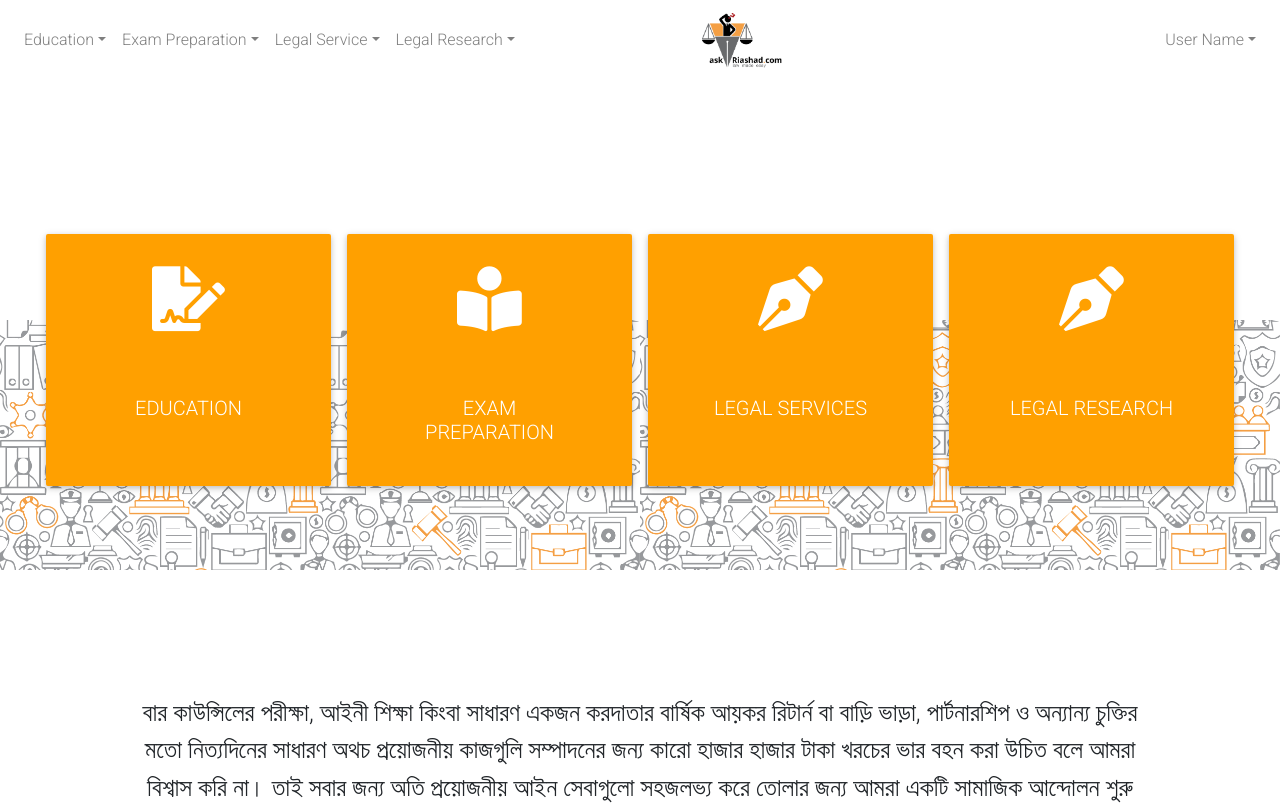
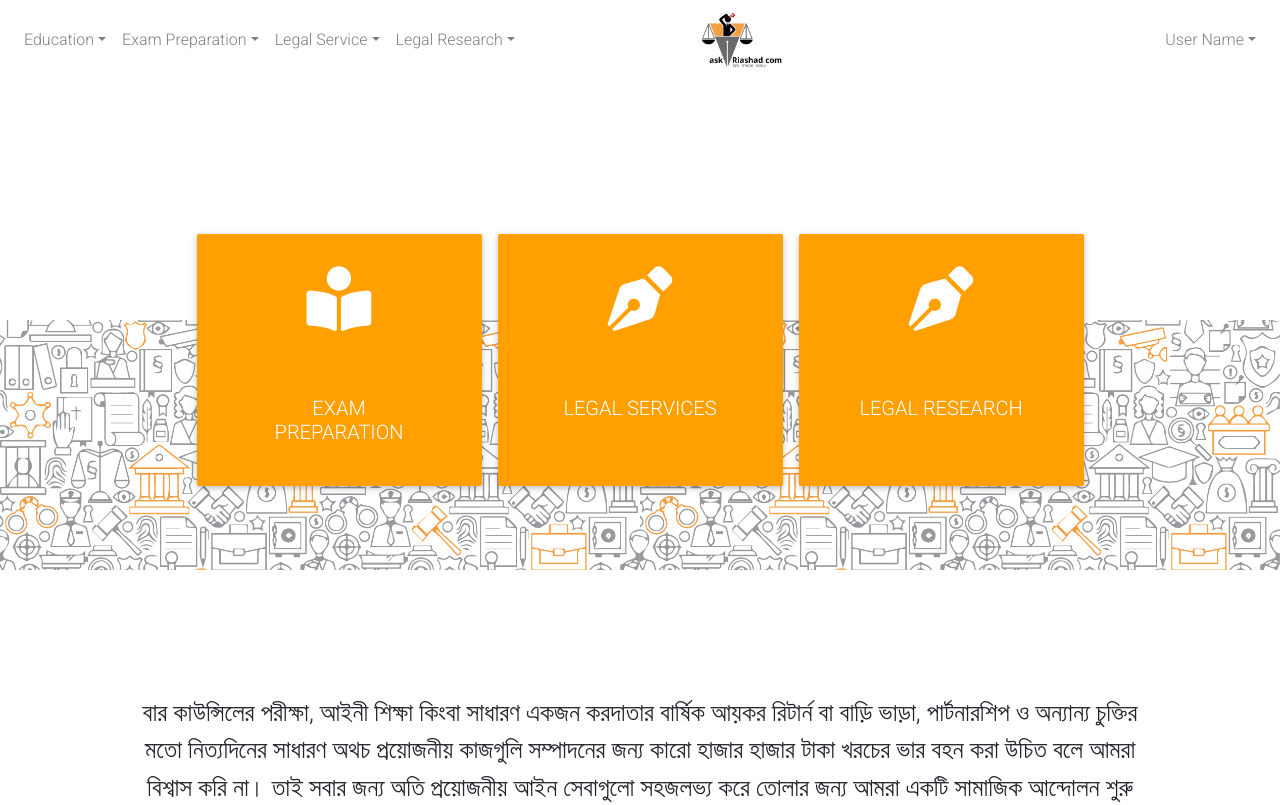
Before and after one commit to mishkatmustafid/React_UI, a React (Create React App) app in the folder landing-page/: page / in a window 1280 px wide. Shown: the top 805 px of the page. Built offline with nearby package versions, Linux system fonts and the light colour scheme.

Commit message:
Remove Education card and unused imports

```diff
--- a/landing-page/src/pages/index.jsx
+++ b/landing-page/src/pages/index.jsx
@@ -22,12 +22,12 @@ export default class Index extends Component {
               className='d-flex flex-column flex-md-row align-items-stretch justify-content-center'
               style={{ width: "100%" }}
             >
-              <HomeCard
+              {/* <HomeCard
                 name='Education'
                 url='edu/exam/mcq/types/'
                 icon='file-signature'
                 className='col-md-3'
-              ></HomeCard>
+              ></HomeCard> */}
               <HomeCard
                 name='Exam Preparation'
                 url='edu/notes'
--- a/landing-page/src/shared/navbar.jsx
+++ b/landing-page/src/shared/navbar.jsx
@@ -9,14 +9,10 @@ import {
   MDBNavItem,
   MDBNavLink,
   MDBContainer,
-  MDBBtn,
   MDBDropdown,
   MDBDropdownToggle,
   MDBDropdownMenu,
   MDBDropdownItem,
-  MDBBtnGroup,
-  MDBRow,
-  MDBCol,
 } from "mdbreact";
 import "@fortawesome/fontawesome-free/css/all.min.css";
 import "bootstrap-css-only/css/bootstrap.min.css";
```
Also changed, not shown: landing-page/src/shared/card.jsx (+1 -13 lines).
